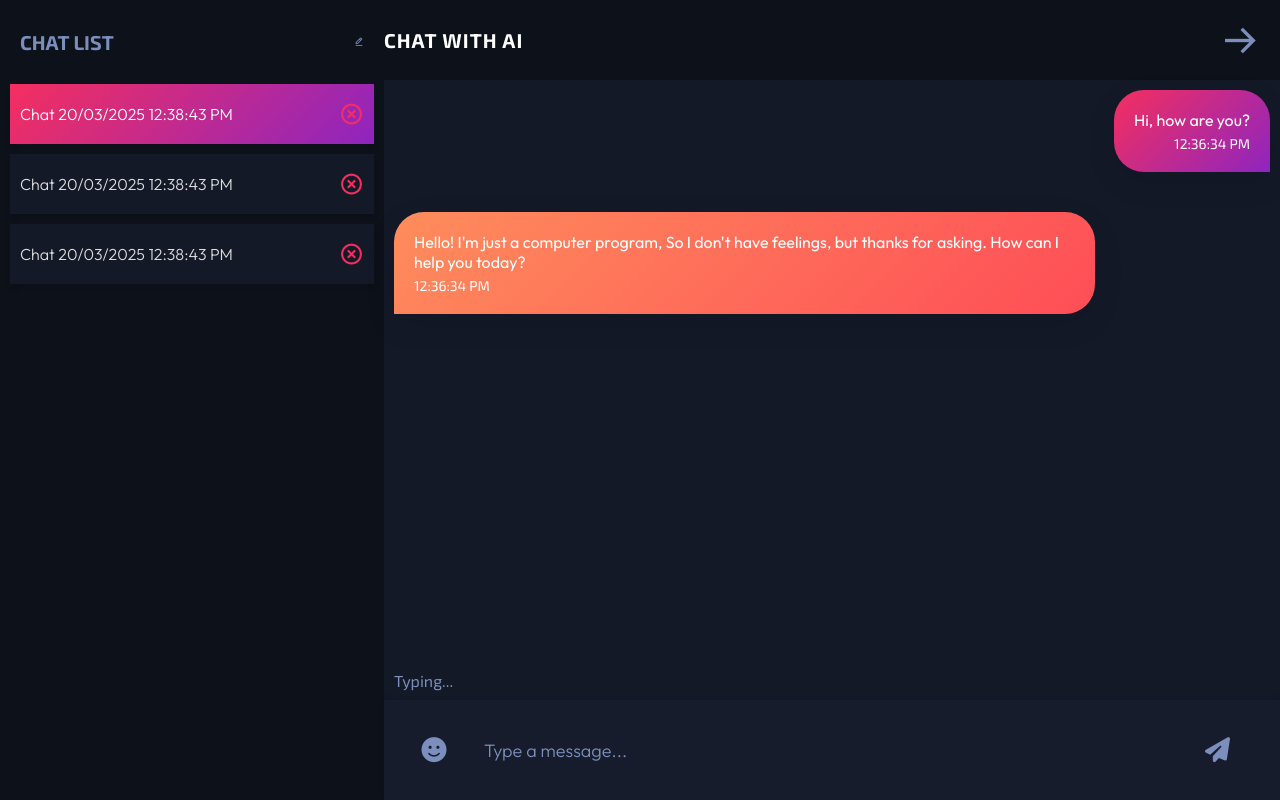
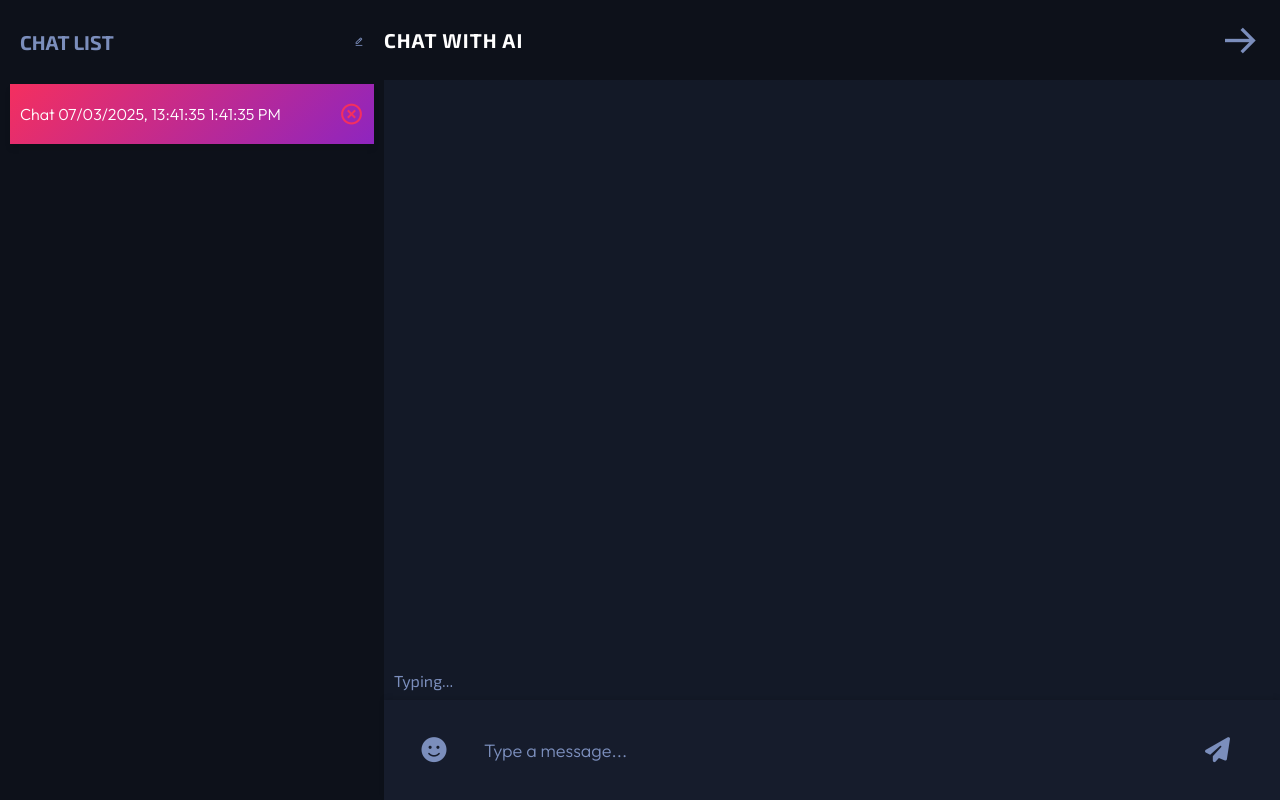
Before and after one commit to Vaishakbg/ai-chat-bot, a React (Vite) app: page / in a window 1280 px wide. Both pictures are taken after a click on the button "CHAT AI". Built offline with nearby package versions, Linux system fonts and the light colour scheme.

Commit message:
Enhance chat functionality: add chat management and message handling

```diff
--- a/src/App.jsx
+++ b/src/App.jsx
@@ -3,10 +3,19 @@ import ChatBotStart from './components/ChatBotStart'
 import ChatBoxApp from './components/ChatBoxApp'
 
 const App = () => {
-  const [isChatting, setIsChatting] = useState(false)
+  const [isChatting, setIsChatting] = useState(false);
+  const [chats, setChats] = useState([]);
 
-  const handleChatStart = () => {
+  const handleStartChat = () => {
     setIsChatting(true)
+
+    if (chats.length === 0) {
+      const newChat = {
+        id: `Chat ${new Date().toLocaleString("en-GB")} ${new Date().toLocaleTimeString()}`,
+        messages: [],
+      }
+      setChats([newChat])
+    }
   }
 
   const handleGoBack = () => {
@@ -15,7 +24,12 @@ const App = () => {
 
   return (
     <div className='container'>
-      { isChatting ? <ChatBoxApp onGoBack={handleGoBack} /> : <ChatBotStart onStartChat={handleChatStart} /> }
+      { isChatting ? (
+        <ChatBoxApp onGoBack={handleGoBack}
+          chats={chats} setChats={setChats} />
+        ) : (
+        <ChatBotStart onStartChat={handleStartChat} />
+        )}
     </div>
   )
 }
--- a/src/components/ChatBoxApp.jsx
+++ b/src/components/ChatBoxApp.jsx
@@ -1,52 +1,90 @@
-import React from 'react';
-import './ChatBotApp.css';
+import React, { useState } from "react";
+import "./ChatBotApp.css";
 
-const ChatBoxApp = ({onGoBack}) => {
+const ChatBoxApp = ({ onGoBack, chats, setChats }) => {
+  const [inputValue, setInputValue] = useState("");
+  const [messages, setMessages] = useState(chats[0]?.messages || []);
+
+  const handleInputChange = (e) => {
+    setInputValue(e.target.value);
+  }
+
+  const sendMessage = () => {
+    if(inputValue.trim() === "") return;
+
+    const newMessage = {
+      type: "prompt",
+      text: inputValue,
+      timestamp: new Date().toLocaleTimeString(),
+    }
+
+    const updatedMessages = [...messages, newMessage];
+    setMessages(updatedMessages);
+    setInputValue("");
+
+    const updatedChat = chats.map((chat, index) => {
+      if(index === 0) {
+        return {
+          ...chat,
+          messages: updatedMessages,
+        }
+      }
+      return chat;
+    });
+
+    setChats(updatedChat);
+  }
+
+  const handleKeyDown = (e) => {
+    if (e.key === 'Enter') {
+      sendMessage();
+    }
+  }
+
   return (
-    <div className='chat-app'>
+    <div className="chat-app">
       <div className="chat-list">
         <div className="chat-list-header">
           <h2>Chat List</h2>
-                <i className='bx bx-edit-alt new-chat'></i>
+          <i className="bx bx-edit-alt new-chat"></i>
         </div>
-            <div className="chat-list-item active">
-                <h4>Chat 20/03/2025 12:38:43 PM</h4>
+        {chats.map((chat, index) => (
+          <div key={index} className={`chat-list-item ${index === 0 ? 'active' : ''}`}>
+            <h4>{chat.id}</h4>
             <i className="bx bx-x-circle"></i>
           </div>
-            <div className="chat-list-item">
-                <h4>Chat 20/03/2025 12:38:43 PM</h4>
-                <i className="bx bx-x-circle"></i>
-            </div>
-            <div className="chat-list-item">
-                <h4>Chat 20/03/2025 12:38:43 PM</h4>
-                <i className="bx bx-x-circle"></i>
-            </div>
+        ))}
+
       </div>
       <div className="chat-window">
         <div className="chat-title">
           <h3>Chat with AI</h3>
-                <i class='bx bx-arrow-back' onClick={onGoBack}></i>
+          <i class="bx bx-arrow-back" onClick={onGoBack}></i>
         </div>
         <div className="chat">
-                <div className="prompt">
-                    Hi, how are you?
-                    <span>12:36:34 PM</span>
+            {messages.map((message, index) => (
+                <div key={index} className={message.type === 'prompt' ? 'prompt' : 'response'}>
+                {message.text}
+                <span>{message.timestamp}</span>
                 </div>
-                <div className="response">
-                    Hello! I'm just a computer program, So I don't have feelings, but thanks for asking. How can I help you today?
-                    <span>12:36:34 PM</span>
-                </div>
+            ))}
           <div className="typing">Typing...</div>
         </div>
-            <form className="msg-form">
+        <form className="msg-form" onSubmit={(e) => e.preventDefault()}>
           <i className="fa-solid fa-face-smile emoji"></i>
-                <input type="text" className='msg-input'
-                placeholder='Type a message...' />
-                <i className="fa-solid fa-paper-plane"></i>
+          <input
+            type="text"
+            className="msg-input"
+            placeholder="Type a message..."
+            value={inputValue}
+            onChange={handleInputChange}
+            onKeyDown={handleKeyDown}
+          />
+          <i className="fa-solid fa-paper-plane" onClick={sendMessage}></i>
         </form>
       </div>
     </div>
-  )
-}
+  );
+};
 
-export default ChatBoxApp
+export default ChatBoxApp;
```
Lines whose indentation alone changed are shown as unchanged.
